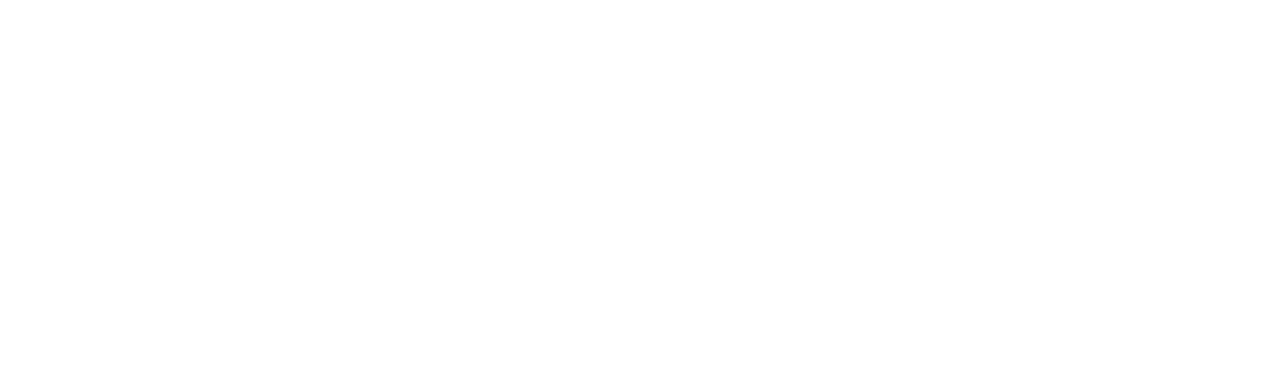
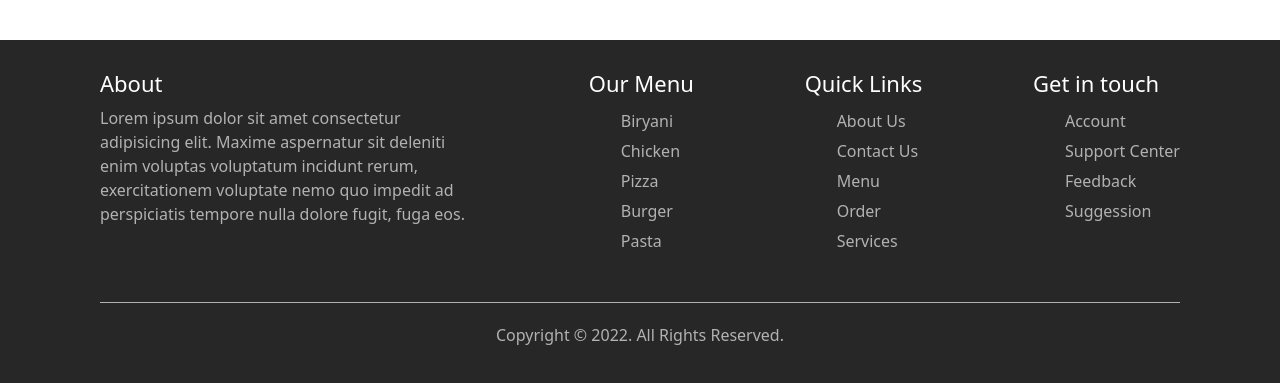
Before and after one commit to MathiasChirivi/DeveliveBoo, a Vue app: page / in a window 1280 px wide. Shown: the part 1623-2006 px from the top of the page. Before the commit the page ends 1613 px from the top, so only its background shows below. Built offline with nearby package versions, Linux system fonts and the light colour scheme.

Commit message:
da sistemare le card delle tipologie

```diff
--- a/src/components/AppFooter.vue
+++ b/src/components/AppFooter.vue
@@ -0,0 +1,92 @@
+<script>
+</script>
+
+<template>
+    <div class="footer">
+      <div class="containerFooter d-flex">
+        <div class="footer-about">
+          <h2>About</h2>
+          <p>
+            Lorem ipsum dolor sit amet consectetur adipisicing elit. Maxime
+            aspernatur sit deleniti enim voluptas voluptatum incidunt rerum,
+            exercitationem voluptate nemo quo impedit ad perspiciatis tempore
+            nulla dolore fugit, fuga eos.
+          </p>
+        </div>
+
+        <div class="footer-category">
+          <h2>Our Menu</h2>
+
+          <ul>
+            <li>Biryani</li>
+            <li>Chicken</li>
+            <li>Pizza</li>
+            <li>Burger</li>
+            <li>Pasta</li>
+          </ul>
+        </div>
+
+        <div class="quick-links">
+          <h2>Quick Links</h2>
+
+          <ul>
+            <li>About Us</li>
+            <li>Contact Us</li>
+            <li>Menu</li>
+            <li>Order</li>
+            <li>Services</li>
+          </ul>
+        </div>
+
+        <div class="get-in-touch">
+          <h2>Get in touch</h2>
+          <ul>
+            <li>Account</li>
+            <li>Support Center</li>
+            <li>Feedback</li>
+            <li>Suggession</li>
+          </ul>
+        </div>
+      </div>
+
+      <div class="copyright">
+        <p>Copyright &copy; 2022. All Rights Reserved.</p>
+      </div>
+    </div>
+
+</template>
+
+<style>
+.footer{
+    background: rgb(39, 39, 39);
+    color: #b2b2b2;
+    padding: 30px 100px;
+    margin-top: 50px;
+}
+
+.containerFooter{
+    display: flex;
+    justify-content: space-between;
+    align-items: flex-start;
+}
+.footer-about {
+    width: 35%;
+}
+.footer h2 {
+    font-size: 22px;
+    margin-bottom: 10px;
+    color: #fff;
+}
+.footer ul {
+    list-style: none;
+    line-height: 30px;
+    font-size: 16px;
+}
+.copyright {
+    text-align: center;
+    padding: 20px 0;
+    margin-top: 30px;
+    border-top: 1px solid #b2b2b2;
+}
+
+</style>
--- a/src/views/HomeView.vue
+++ b/src/views/HomeView.vue
@@ -1,5 +1,6 @@
 <script>
 import AppHome from '../components/AppHome.vue';
+import AppFooter from '../components/AppFooter.vue';
 
 export default {
     name: "AppView",
@@ -10,6 +11,7 @@
     },
     components: {
         AppHome,
+        AppFooter
     },
 }
 </script>
@@ -21,6 +23,7 @@
         <a class="btn btn-light">Order Now</a>
     </section>
     <AppHome></AppHome>
+    <AppFooter></AppFooter>
 </template>
 
 <style>
--- a/src/views/RistorantiView.vue
+++ b/src/views/RistorantiView.vue
@@ -56,6 +56,13 @@
           console.error("Error fetching typologies:", error);
         });
     },
+    filterByTypology(typologyId) {
+      this.selectedTypology = typologyId;
+    },
+    showRestaurantDetails(restaurantId) {
+      // Implement logic to show restaurant details, if needed
+      console.log("Show details for restaurant with ID:", restaurantId);
+    },
   },
   mounted() {
     this.getRestaurants();
@@ -64,27 +71,19 @@
 };
 </script>
 
+
 <template>
 <main>
   <div v-if="arrTypologies.length > 0">
     <div class="container">
       <div class="row">
-          <div class="col-12">
-            <label for="typologySelect">Seleziona Tipologia:</label>
-            <select
-              v-model="selectedTypology"
-              id="typologySelect"
-              class="form-select mb-5"
-            >
-              <option value="" disabled>Seleziona una tipologia</option>
-              <option
-                v-for="typology in arrTypologies"
-                :key="typology.id"
-                :value="typology.id"
-              >
-                {{ typology.name }}
-              </option>
-            </select>
+        <div class="col-12 d-flex gap-2">
+          <div class="card" v-for="typology in arrTypologies" :key="typology.id" @click="filterByTypology(typology.id)">
+            <img :src="typology.image" class="card-img-top" alt="Typology Image">
+            <div class="card-body">
+              <h5 class="card-title">{{ typology.name }}</h5>
+            </div>
+          </div>
         </div>
       </div>
       <div class="row mt-3" v-if="selectedTypology !== ''">
@@ -98,38 +97,22 @@
   </div>
   <div class="container">
     <div class="row" v-if="filteredRestaurants.length > 0">
-        <div
-          class="col-md-4 mb-4"
-          v-for="restaurant in filteredRestaurants"
-          :key="restaurant.id"
-        >
-          <div class="card h-100">
+      <div class="col-md-4 mb-4" v-for="restaurant in filteredRestaurants" :key="restaurant.id">
+        <div class="card h-100" @click="showRestaurantDetails(restaurant.id)">
           <div class="h-100">
-              <img
-                :src="restaurant.photo"
-                class="card-img-top"
-                alt="Restaurant Photo"
-                style="height: 300px"
-              />
+            <img :src="restaurant.photo" class="card-img-top" alt="Restaurant Photo" style="height: 300px">
           </div>
           <div class="card-body">
             <h5 class="card-title">{{ restaurant.name }}</h5>
             <p class="card-text">{{ restaurant.address }}</p>
-              <h6>Tipologie:</h6>
+            <!-- <h6>Tipologie:</h6>
             <ul class="list-unstyled">
-                <li
-                  v-for="typology in restaurant.typologies"
-                  :key="typology.id"
-                >
-                  {{ typology.name }}
-                </li>
-              </ul>
-              <h6>Piatti:</h6>
+              <li v-for="typology in restaurant.typologies" :key="typology.id">{{ typology.name }}</li>
+            </ul> -->
+            <!-- <h6>Piatti:</h6>
             <ul class="list-unstyled">
-                <li v-for="dish in restaurant.dishes" :key="dish.id">
-                  {{ dish.name }} - {{ dish.description }}
-                </li>
-              </ul>
+              <li v-for="dish in restaurant.dishes" :key="dish.id">{{ dish.name }} - {{ dish.description }}</li>
+            </ul> -->
           </div>
         </div>
       </div>
@@ -137,4 +120,5 @@
     <p v-else>Nessun ristorante trovato</p>
   </div>
 </main>
+
 </template>
```
Lines whose indentation alone changed are shown as unchanged.
